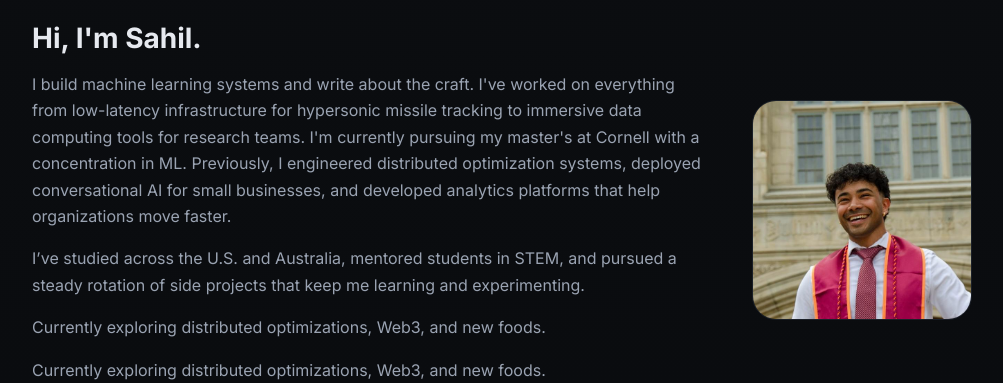
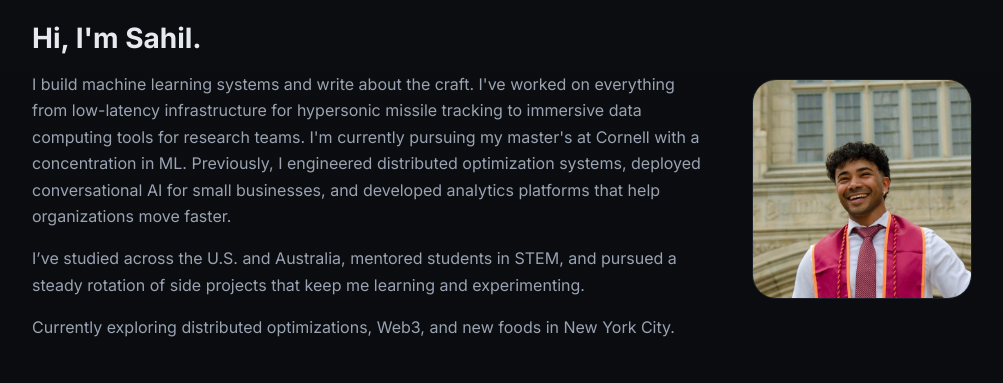
Before and after one commit to sahilmhatr3/sahilmhatr3.github.io, a plain HTML site: page index.html in a window 1280 px wide. Shown: the part 77-460 px from the top of the page, without its empty margins (138-1141 px from the left). Drawn offline with Linux system fonts and the light colour scheme.

Commit message:
readme and fixed bio

```diff
--- a/index.html
+++ b/index.html
@@ -44,10 +44,7 @@
               and experimenting.
             </p>
             <p>
-              Currently exploring distributed optimizations, Web3, and new foods.
-            </p>
-            <p>
-              Currently exploring distributed optimizations, Web3, and new foods.
+              Currently exploring distributed optimizations, Web3, and new foods in New York City.
             </p>
           </div>
           <img src="images/GradPhoto.jpg" alt="Sahil Mhatre" class="profile-photo">
```
Also changed, not shown: 1 other file.
